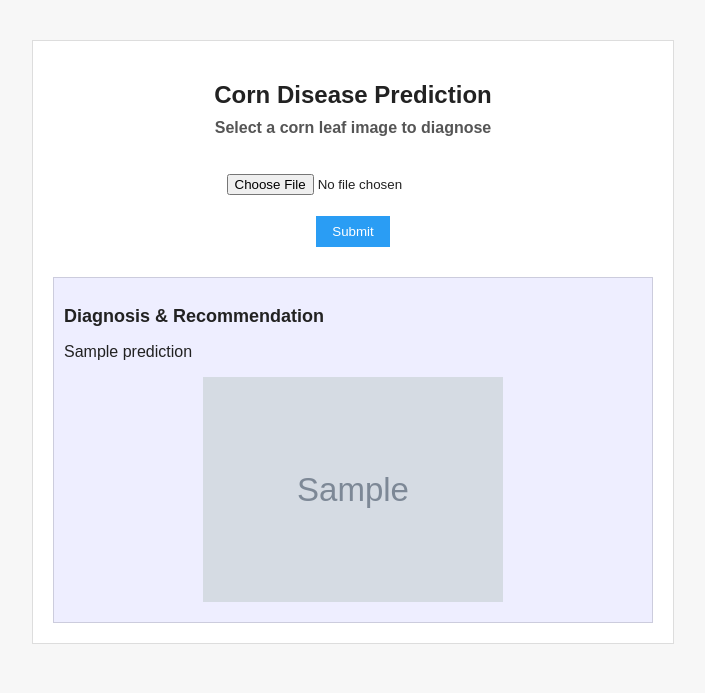
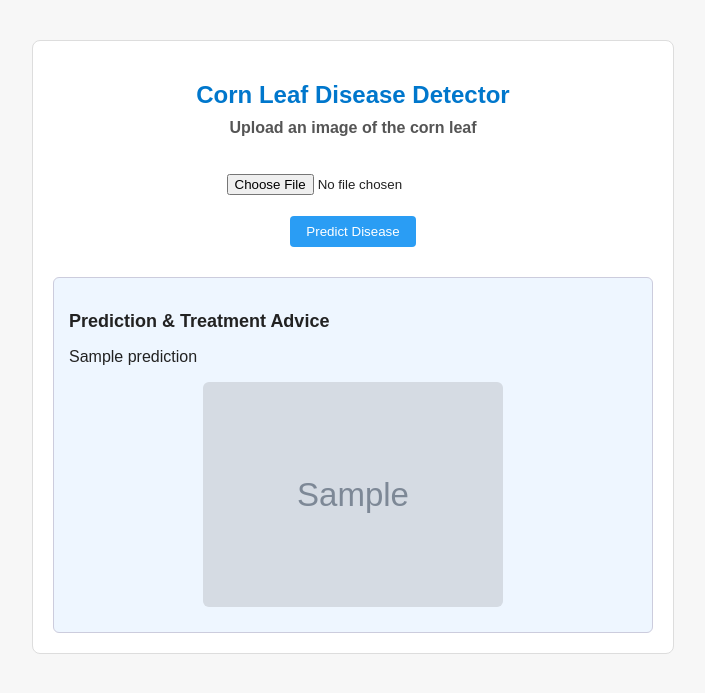
Before and after one commit to pradeep583/Disease_prediction, a Flask app: template templates/client.html in a window 1280 px wide. Shown: the top 693 px of the page, without its empty margins (287-992 px from the left). Run offline with Flask 3, Linux system fonts and the light colour scheme; the template is opened without the code that fills it: most values are stand-ins (such as "Sample title", 1, 10 or a date in 2020); grey boxes marked "Sample" are stand-in pictures.

Commit message:
Update client.html

```diff
--- a/templates/client.html
+++ b/templates/client.html
@@ -3,7 +3,7 @@
 
 <head>
   <meta charset="UTF-8">
-  <title>Corn Disease Diagnosis</title>
+  <title>Corn Leaf Disease Detector</title>
   <style>
     body {
       background-color: #f7f7f7;
@@ -19,11 +19,13 @@
       padding: 20px;
       background-color: #fff;
       border: 1px solid #ddd;
+      border-radius: 8px;
     }
 
     h2 {
       text-align: center;
       margin-bottom: 10px;
+      color: #0077cc;
     }
 
     h4 {
@@ -48,14 +50,16 @@
       background-color: #2a9df4;
       color: #fff;
       border: none;
+      border-radius: 4px;
       cursor: pointer;
     }
 
     .diagnosis-section {
       margin-top: 30px;
-      padding: 10px;
-      background-color: #eef;
+      padding: 15px;
+      background-color: #eef6ff;
       border: 1px solid #ccd;
+      border-radius: 6px;
     }
 
     .diagnosis-section h3 {
@@ -68,43 +72,45 @@
       margin: 10px auto;
       max-width: 300px;
       height: auto;
+      border-radius: 6px;
     }
 
-    .footer {
+    .error-box {
+      margin-top: 20px;
+      padding: 12px;
+      border-radius: 8px;
+      background: #ffeaea;
+      color: #b30000;
       text-align: center;
-      margin-top: 40px;
-      font-size: 13px;
-      color: #999;
+      font-weight: bold;
     }
   </style>
 </head>
 
 <body>
   <div class="container">
-    <h2>Corn Disease Prediction</h2>
-
-    <h4>Select a corn leaf image to diagnose</h4>
+    <h2>Corn Leaf Disease Detector</h2>
+    <h4>Upload an image of the corn leaf</h4>
 
     <form method="post" action="/" enctype="multipart/form-data">
-      <input type="file" name="file" required><br>
-      <input type="submit" value="Submit">
+      <input type="file" name="file" accept=".jpg,.jpeg,.png" required><br>
+      <input type="submit" value="Predict Disease">
     </form>
+
     {% if error_message %}
-    <div
-      style="margin-top:20px; padding:12px; border-radius:8px; background:#ffeaea; color:#b30000; text-align:center;">
+    <div class="error-box">
       {{ error_message }}
     </div>
     {% endif %}
 
     {% if prediction and image %}
     <div class="diagnosis-section">
-      <h3>Diagnosis & Recommendation</h3>
+      <h3>Prediction & Treatment Advice</h3>
       <p>{{ prediction }}</p>
       <img src="{{ image }}" alt="Uploaded Image" class="diagnosis-image">
     </div>
     {% endif %}
   </div>
-
 </body>
 
 </html>
```
